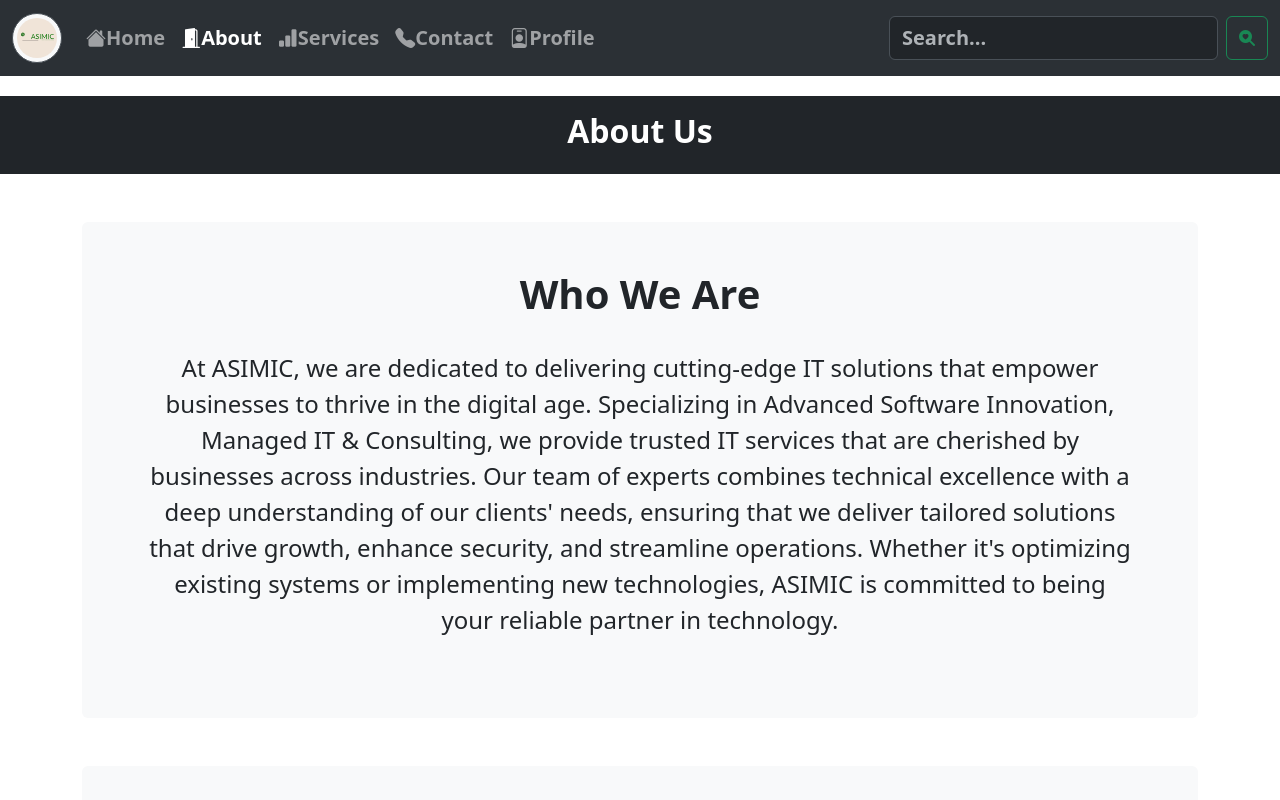
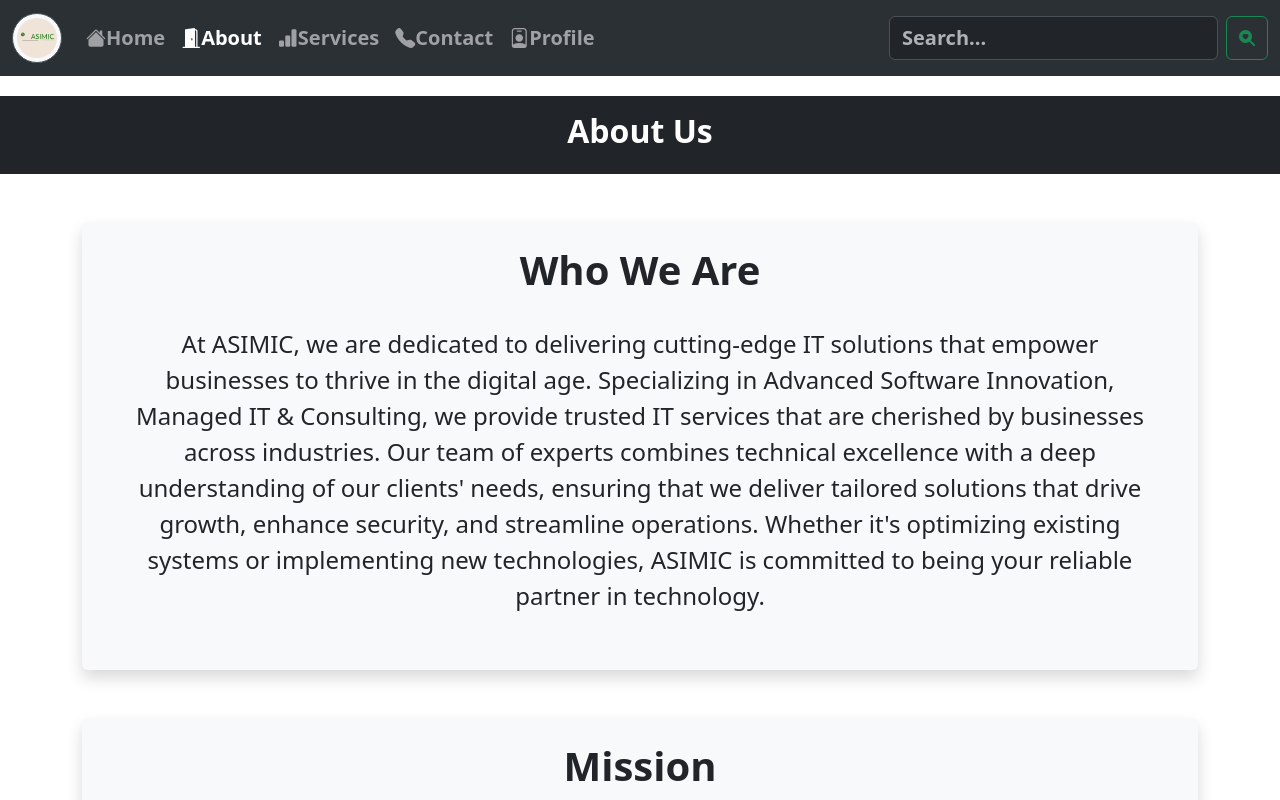
Before and after one commit to Asimic-James/Company-Site, a React (Vite) app: page /about in a window 1280 px wide. Shown: the top 800 px of the page. Built offline with nearby package versions, Linux system fonts and the light colour scheme.

Commit message:
Updated the About page

```diff
--- a/src/Components/About.jsx
+++ b/src/Components/About.jsx
@@ -1,9 +1,9 @@
 import React from 'react'
 import PageBanner from './PageBanner'
 
-const About = () => {
+export default function About() {
   const renderSection = (title, content) => (
-    <div className="w-80 p-5 bg-light rounded mt-5">
+    <div className="w-80 p-4 bg-light rounded mt-5 shadow">
       <h1 className="text-center mb-3 font-roboto fw-bold">{title}</h1>
       <p className="text-center mb-3 p-3 font-roboto">{content}</p>
     </div>
@@ -18,6 +18,7 @@
   return (
     <div>
       <PageBanner title="About Us" />
+
       <div className="container mt-5 mb-5 text-center fs-4 ">
         {renderSection(
           "Who We Are",
@@ -60,6 +61,3 @@
     </div>
   );
 }
-
-
-export default About
```
